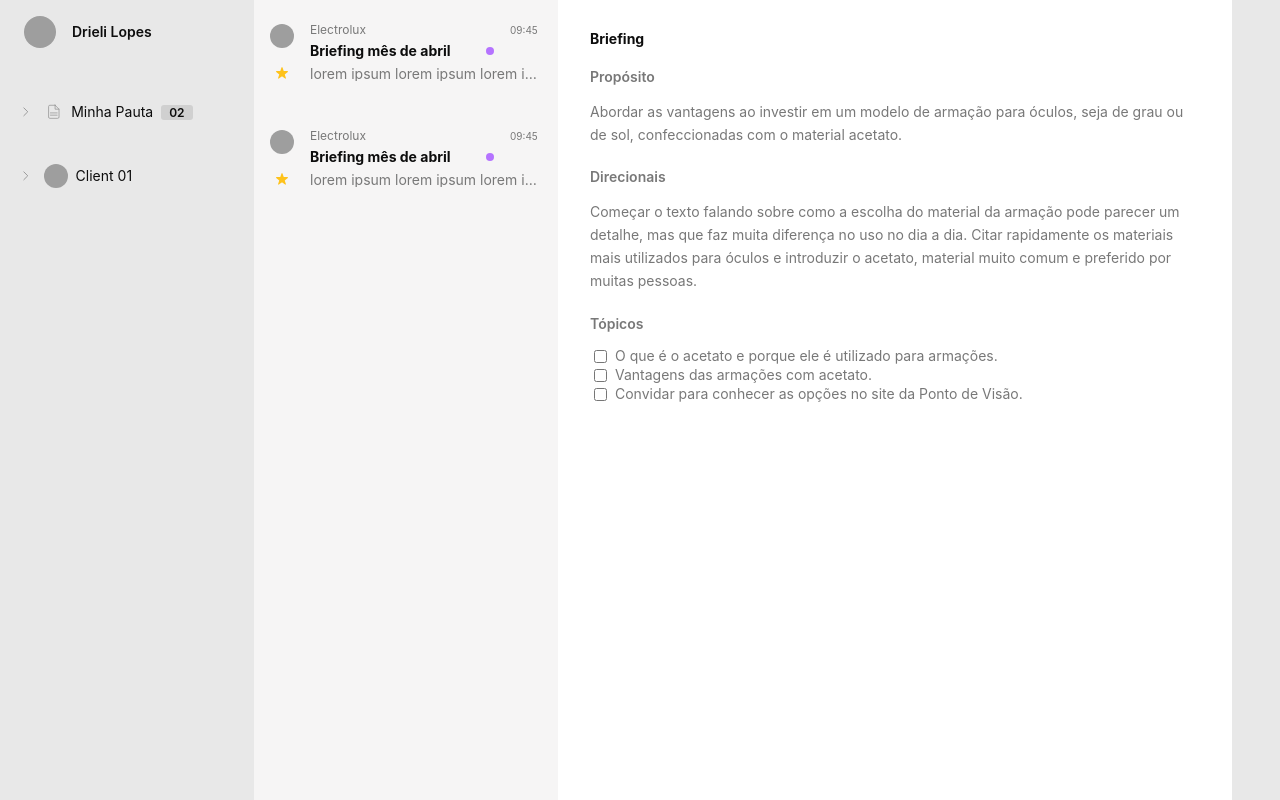
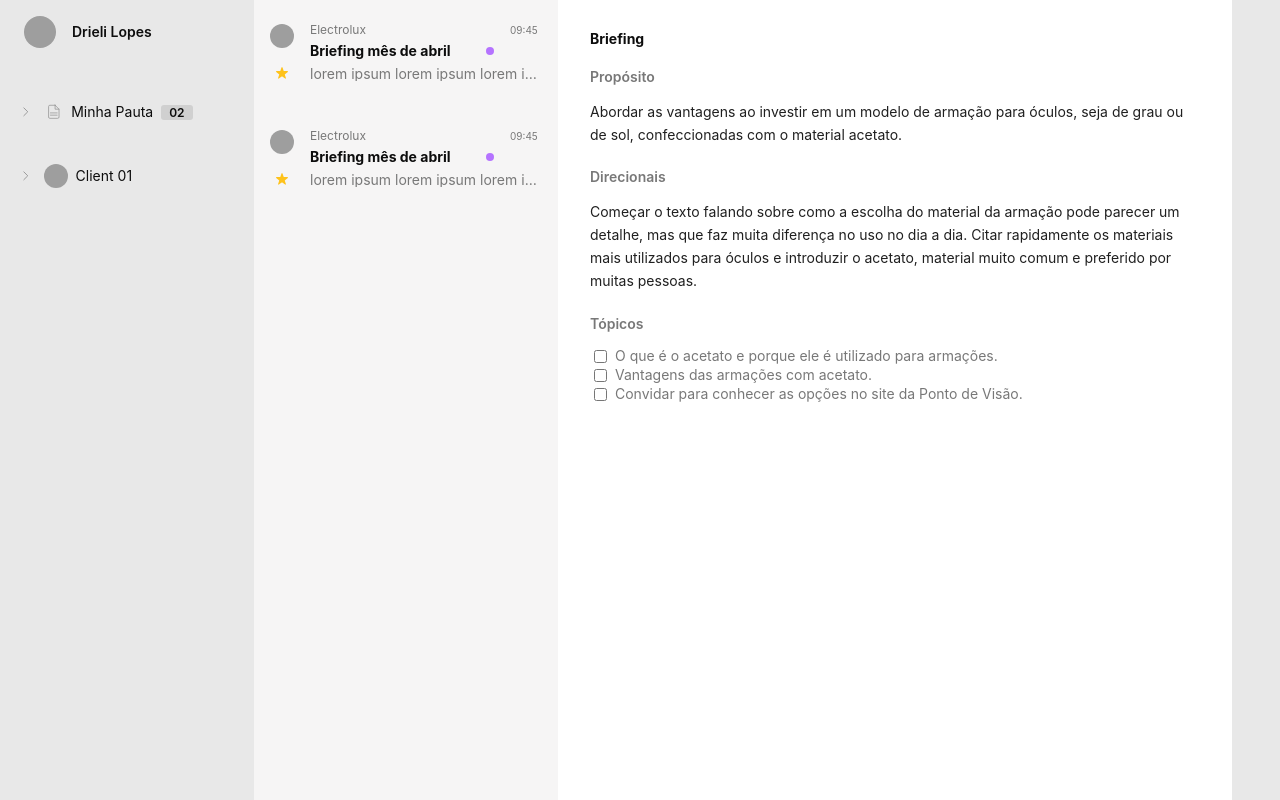
Before and after one commit to opauloh/elasticontent-front, a React (Create React App) app: page / in a window 1280 px wide. Built offline with nearby package versions, Linux system fonts and the light colour scheme; grey boxes are pictures that could not be loaded.

Commit message:
update colors tokens

```diff
--- a/src/tokens/colors.js
+++ b/src/tokens/colors.js
@@ -46,7 +46,8 @@ const colors = {
     "$gray-20": "rgba(246, 245, 245, 1)",
     "$gray-30": "rgba(232, 232, 232, 1)",
     "$gray-40": "rgba(208, 208, 208, 1)",
-    "$gray-50": "rgba(152, 152, 152, 1)"
+    "$gray-50": "rgba(152, 152, 152, 1)",
+    "$gray-90": "#202020"
 }
 
 export default colors;
```
